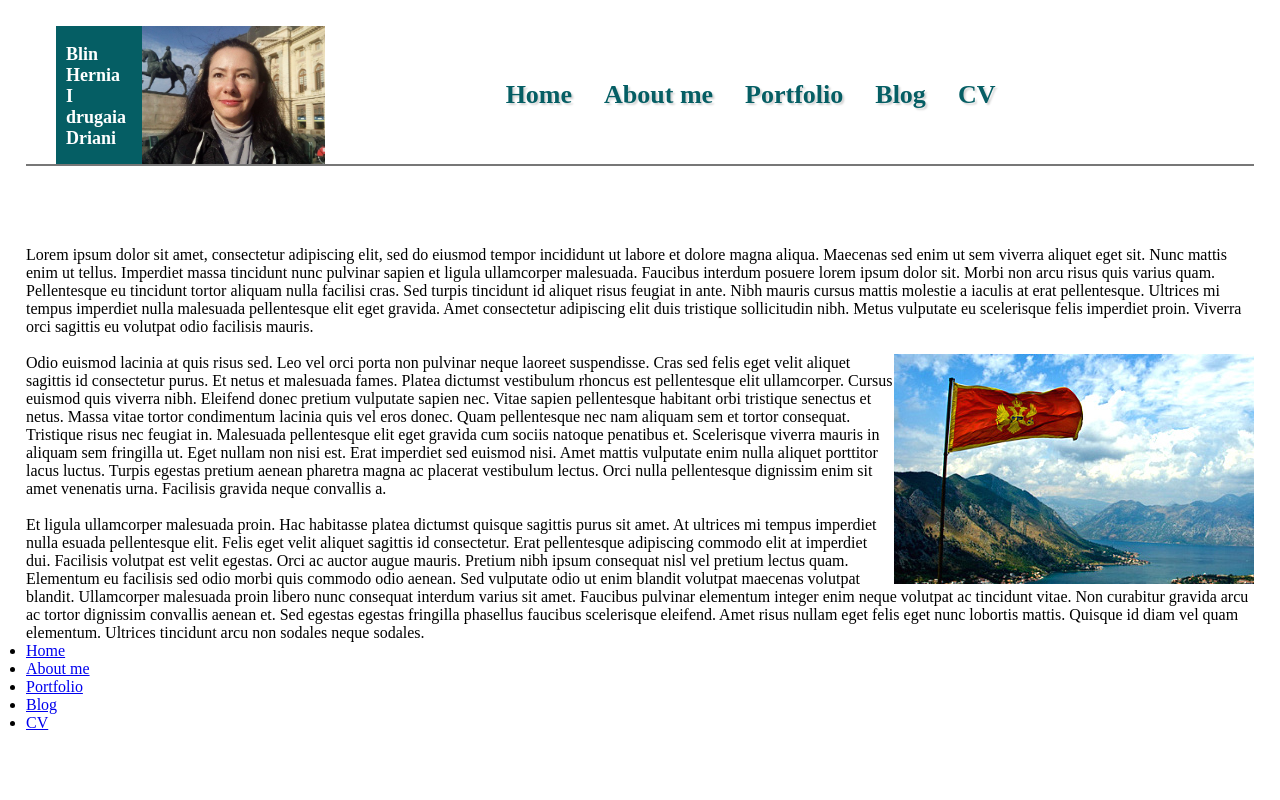
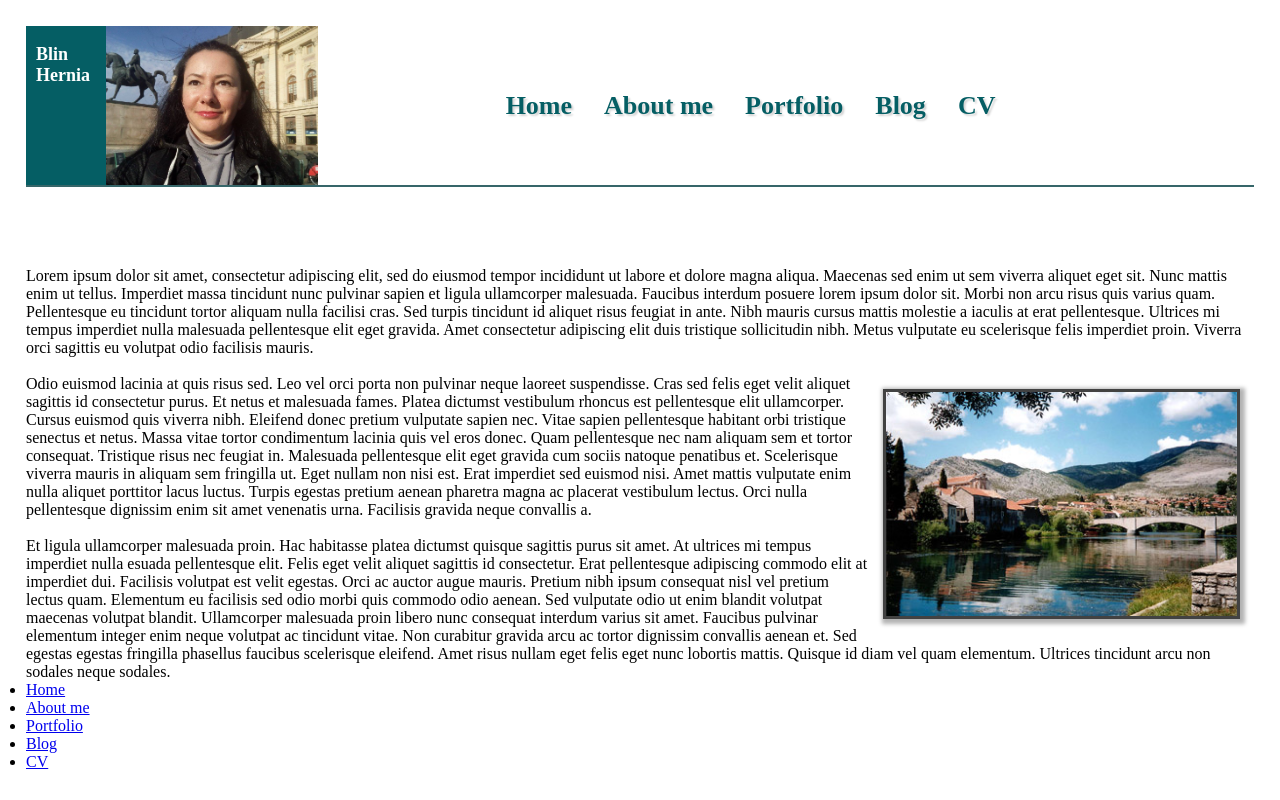
Before and after one commit to bluerat1976/mysite-1, a website: page index.html in a window 1280 px wide. Drawn offline with Linux system fonts and the light colour scheme.

Commit message:
in process

```diff
--- a/index.html
+++ b/index.html
@@ -43,7 +43,7 @@
             sagittis eu volutpat odio facilisis mauris.
         </p>
         <br>
-        <img class="pict-content" src="picts/upmenu/upmenu-9.jpg">
+        <img class="pict-content" src="picts/upmenu/upmenu-11.jpg">
         <p>
             Odio euismod lacinia at quis risus sed. Leo vel orci porta non
             pulvinar neque laoreet suspendisse. Cras sed felis eget velit
--- a/js/header.js
+++ b/js/header.js
@@ -4,7 +4,7 @@ let header = document.getElementById('hd')
 let boxlogo = document.getElementById('box-logo')
 
 let logo = document.createElement('h3')
-logo.innerHTML = `Blin\nHernia\nI drugaia\n Driani`
+logo.innerHTML = `Blin\nHernia`
 boxlogo.appendChild(logo)
 
 let logopict = document.createElement('img')
--- a/styles.scss
+++ b/styles.scss
@@ -14,7 +14,11 @@ body {
         .pict-content {
            float: right;
             max-width: 360px;
+            margin: 14px;
             height: 230px;
+            border: 3px solid #424242;
+            box-shadow: 2px 2px 4px 3px #b3b3b3;
+
         }
     }
 }
@@ -22,14 +26,12 @@ body {
 #hd {
     display: flex;
     flex-flow:  row nowrap;
-
-    border-bottom: 2px solid #777777;
+    border-bottom: 2px solid #366669;
 
     #box-logo {
         display: flex;
         flex-flow: row nowrap;
         flex: 1 1 10%;
-        padding-left: 30px;
 
         h3 {
             display: inline-block;
@@ -79,13 +81,6 @@ body {
             #uppnav6:hover {
                 opacity: 0.5;
             }
-
-            #pict1 {
-                max-width: 100px;
-            }
         }
     }
-
-
-
 }
```
Also changed, not shown: picts/upmenu/background.jpg (added), picts/upmenu/s1200.jpg (added), picts/upmenu/upmenu-11.jpg (added), style.css.
